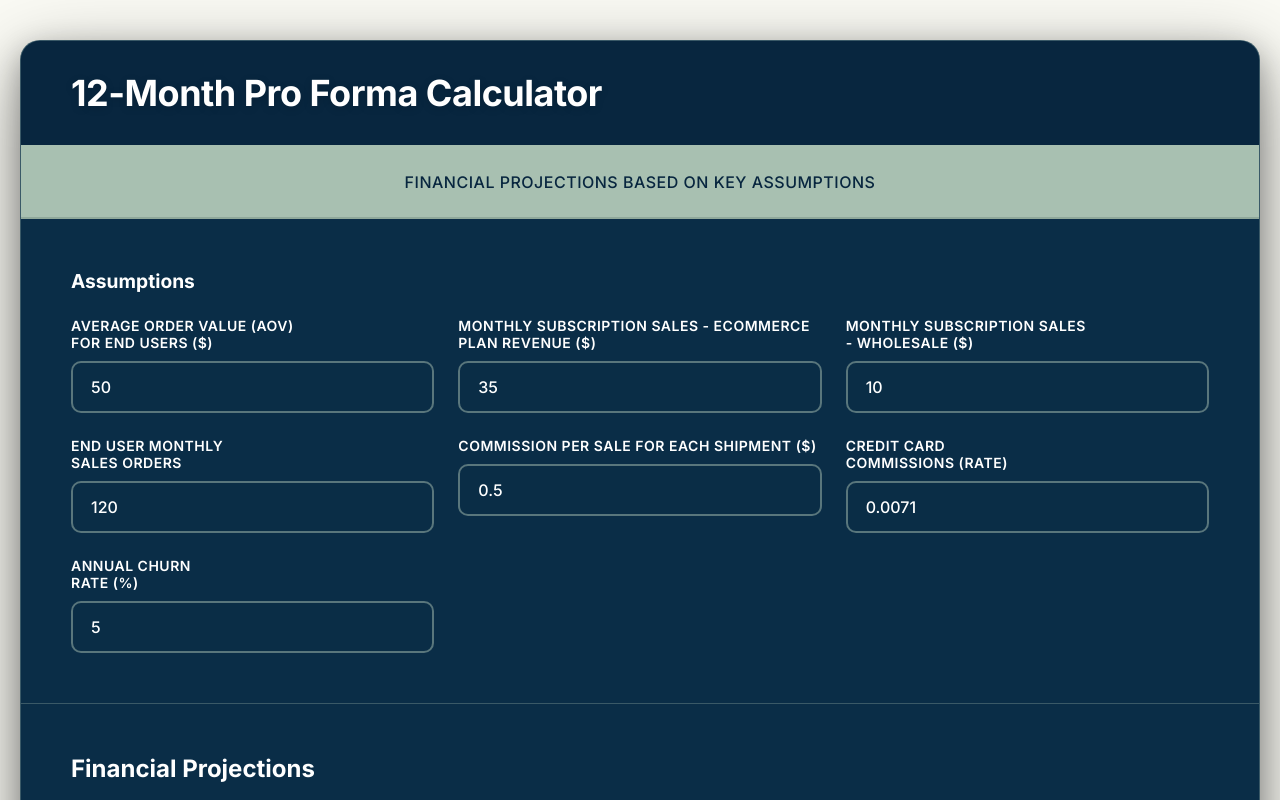
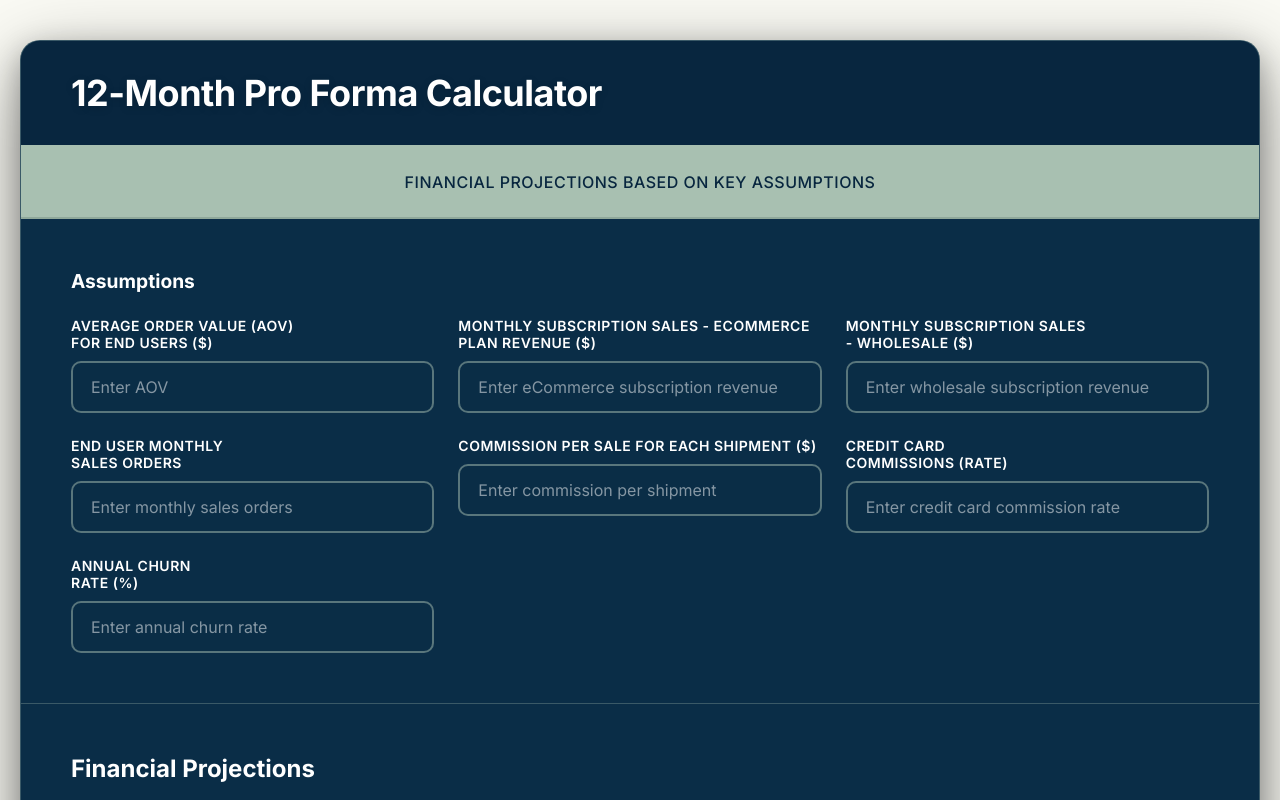
Before and after one commit to miguel-so/proforma-calculator, a React (Vite) app: page / in a window 1280 px wide. Shown: the top 800 px of the page. Built offline with nearby package versions, Linux system fonts and the light colour scheme; the HTML template or start-up script is replaced by a standard one.

Commit message:
Calculator enhancements

```diff
--- a/src/components/ProformaCalculator.tsx
+++ b/src/components/ProformaCalculator.tsx
@@ -73,18 +73,18 @@ const ProformaCalculator: React.FC = () => {
   const [activeTab, setActiveTab] = useState<number>(0);
 
   // Input fields from Assumptions tab - matching Excel Assumptions sheet
-  const [aov, setAov] = useState<number>(50);
+  const [aov, setAov] = useState<number>(0);
   const [monthlySubscriptionEcommerce, setMonthlySubscriptionEcommerce] =
-    useState<number>(35);
+    useState<number>(0);
   const [monthlySubscriptionWholesale, setMonthlySubscriptionWholesale] =
-    useState<number>(10);
+    useState<number>(0);
   const [endUserMonthlySalesOrders, setEndUserMonthlySalesOrders] =
-    useState<number>(120);
-  const [commissionPerShipment, setCommissionPerShipment] =
-    useState<number>(0.5);
-  const [creditCardCommissions, setCreditCardCommissions] =
-    useState<number>(0.0071);
-  const [annualChurnRate, setAnnualChurnRate] = useState<number>(5);
+    useState<number>(0);
+  const [commissionPerShipment, setCommissionPerShipment] = useState<number>(0);
+  const [commissionInput, setCommissionInput] = useState<string>("");
+  const [creditCardCommissions, setCreditCardCommissions] = useState<number>(0);
+  const [creditCardInput, setCreditCardInput] = useState<string>("");
+  const [annualChurnRate, setAnnualChurnRate] = useState<number>(0);
 
   // Calculate financial data using Excel formulas from Proforma (12-Month) tab
   const monthlyData = useMemo((): MonthlyFinancialData[] => {
@@ -360,13 +360,36 @@ const ProformaCalculator: React.FC = () => {
             </label>
             <input
               id="commission"
-              type="number"
-              min="0"
-              step="0.01"
-              value={commissionPerShipment || ""}
-              onChange={(e) =>
-                setCommissionPerShipment(parseFloat(e.target.value) || 0)
-              }
+              type="text"
+              inputMode="decimal"
+              value={commissionInput}
+              onChange={(e) => {
+                const val = e.target.value;
+                // Allow empty, numbers, decimals, and partial decimals like "0." or ".5"
+                if (val === "" || /^[0-9]*\.?[0-9]*$/.test(val)) {
+                  setCommissionInput(val);
+                  const numVal =
+                    val === "" || val === "." ? 0 : parseFloat(val);
+                  setCommissionPerShipment(isNaN(numVal) ? 0 : numVal);
+                }
+              }}
+              onBlur={(e) => {
+                // On blur, clean up invalid values and update state
+                const val = e.target.value.trim();
+                if (val === "" || val === ".") {
+                  setCommissionInput("");
+                  setCommissionPerShipment(0);
+                } else {
+                  const numVal = parseFloat(val);
+                  if (isNaN(numVal)) {
+                    setCommissionInput("");
+                    setCommissionPerShipment(0);
+                  } else {
+                    setCommissionInput(numVal.toString());
+                    setCommissionPerShipment(numVal);
+                  }
+                }
+              }}
               placeholder="Enter commission per shipment"
             />
           </div>
@@ -379,14 +402,37 @@ const ProformaCalculator: React.FC = () => {
             </label>
             <input
               id="credit-card"
-              type="number"
-              min="0"
-              step="0.0001"
-              value={creditCardCommissions || ""}
-              onChange={(e) =>
-                setCreditCardCommissions(parseFloat(e.target.value) || 0)
-              }
-              placeholder="Enter credit card commission rate (e.g., 0.0071)"
+              type="text"
+              inputMode="decimal"
+              value={creditCardInput}
+              onChange={(e) => {
+                const val = e.target.value;
+                // Allow empty, numbers, decimals, and partial decimals like "0." or ".5"
+                if (val === "" || /^[0-9]*\.?[0-9]*$/.test(val)) {
+                  setCreditCardInput(val);
+                  const numVal =
+                    val === "" || val === "." ? 0 : parseFloat(val);
+                  setCreditCardCommissions(isNaN(numVal) ? 0 : numVal);
+                }
+              }}
+              onBlur={(e) => {
+                // On blur, clean up invalid values and update state
+                const val = e.target.value.trim();
+                if (val === "" || val === ".") {
+                  setCreditCardInput("");
+                  setCreditCardCommissions(0);
+                } else {
+                  const numVal = parseFloat(val);
+                  if (isNaN(numVal)) {
+                    setCreditCardInput("");
+                    setCreditCardCommissions(0);
+                  } else {
+                    setCreditCardInput(numVal.toString());
+                    setCreditCardCommissions(numVal);
+                  }
+                }
+              }}
+              placeholder="Enter credit card commission rate"
             />
           </div>
 
```
